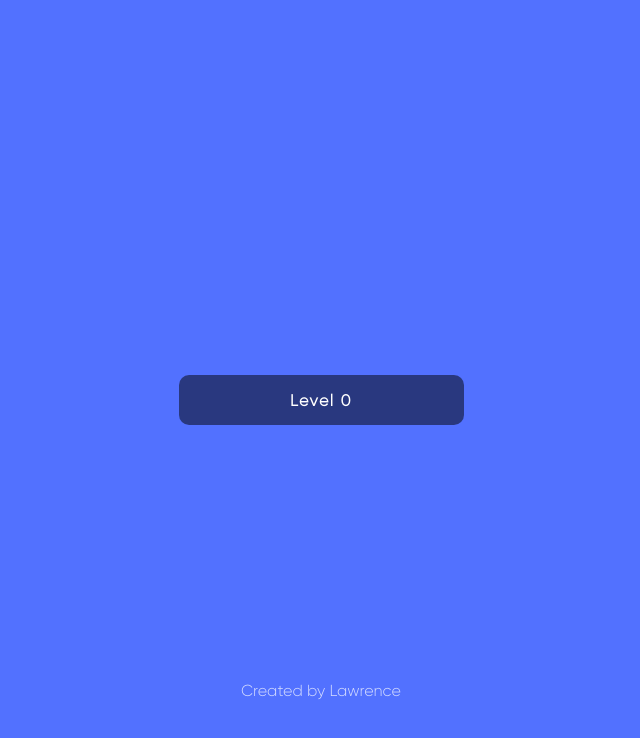
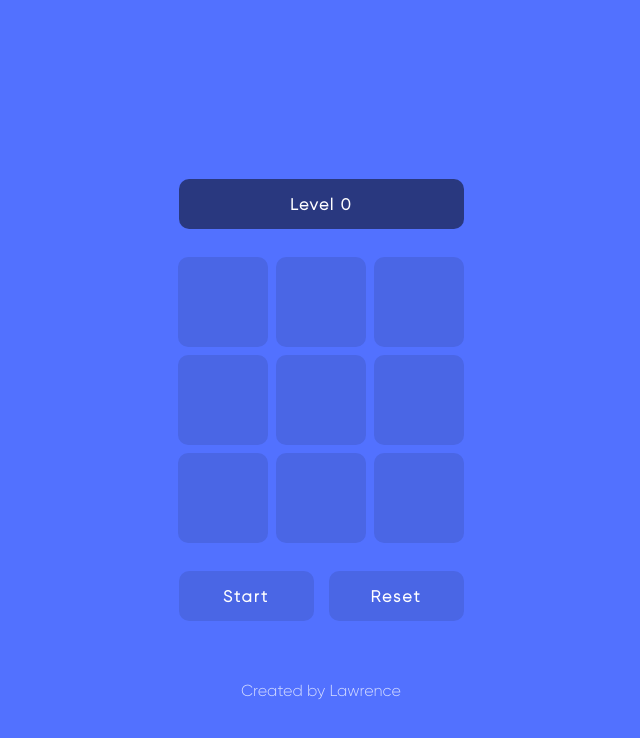
Before and after one commit to ltahmasian/MemoryPal, a plain HTML site: page index.html in a window 1280 px wide. Both pictures are taken after a click on the element "Start". Shown: the whole page, without its empty margins (319-959 px from the left). Drawn offline with Linux system fonts and the light colour scheme.

Commit message:
Gameboard, Tiles, and Buttons Initialization
- Added gameboard, tiles, and buttons (start, reset) when user starts the game
- Created method declarations to start a level and reset the game

*Refactored code to apply OOP principles*

```diff
--- a/script.js
+++ b/script.js
@@ -1,28 +1,92 @@
-const mainContainer = document.querySelector(".main-container");
-let menuLogo = document.querySelector(".menu-logo");
-let menuTitle = document.querySelector(".menu-title");
-let menuStartBtn = document.querySelector(".menu-start-btn");
+class MemoryPal {
+  constructor() {
+    this.mainContainer = document.querySelector(".main-container");
+    this.menuLogo = document.querySelector(".menu-logo");
+    this.menuTitle = document.querySelector(".menu-title");
+    this.menuStartBtn = document.querySelector(".menu-start-btn");
 
-function hideMenu() {
-  const elementsToRemove = [menuLogo, menuTitle, menuStartBtn];
+    this.gameBoard = null;
+    this.levelContainer = null;
+    this.gameChoices = [];
+    this.userChoices = [];
+    this.startLvlBtn = null;
+    this.resetLvlBtn = null;
+    this.tile = null;
+    this.tileId = null;
+    this.btnContainer = null;
+    this.level = 0;
+
+    this.startLevel = this.startLevel.bind(this);
+    this.resetGame = this.resetGame.bind(this);
+
+    this.menuStartBtn.addEventListener("click", this.startGame.bind(this));
+  }
+
+  hideMenu() {
+    const elementsToRemove = [this.menuLogo, this.menuTitle, this.menuStartBtn];
     elementsToRemove.forEach((element) => {
       element.style.transition = "opacity 0.2s";
       element.style.opacity = 0;
-    setTimeout(() => mainContainer.removeChild(element), 200);
+      setTimeout(() => this.mainContainer.removeChild(element), 200);
     });
   }
 
-function loadLevelContainer() {
-  let levelContainer = document.createElement("div");
-  levelContainer.classList.add("level-container");
-  mainContainer.appendChild(levelContainer).offsetHeight;
-  levelContainer.classList.add("fade-in");
-  levelContainer.textContent = "Level 0";
+  loadLevelContainer() {
+    this.levelContainer = document.createElement("div");
+    this.levelContainer.classList.add("level-container");
+    this.levelContainer.textContent = `Level ${this.level}`;
+    this.mainContainer.insertBefore(this.levelContainer, this.gameBoard);
   }
 
-function startGame() {
-  hideMenu();
-  setTimeout(loadLevelContainer, 200);
+  loadGameBoard() {
+    this.gameBoard = document.createElement("div");
+    this.gameBoard.classList.add("game-board");
+    this.mainContainer.appendChild(this.gameBoard);
   }
 
-menuStartBtn.addEventListener("click", startGame);
+  loadGameTiles() {
+    for (let i = 0; i < 9; i++) {
+      this.tile = document.createElement("div");
+      this.tileId = `tile${i}`;
+      this.tile.setAttribute("id", this.tileId);
+      this.tile.classList.add("tile");
+      this.gameBoard.appendChild(this.tile);
+    }
+  }
+
+  loadGameBtns() {
+    this.btnContainer = document.createElement("div");
+    this.btnContainer.classList.add("btn-container");
+
+    this.startLvlBtn = document.createElement("button");
+    this.startLvlBtn.classList.add("start-lvl-btn");
+    this.startLvlBtn.textContent = "Start";
+    this.startLvlBtn.addEventListener("click", this.startLevel);
+
+    this.resetLvlBtn = document.createElement("button");
+    this.resetLvlBtn.classList.add("reset-lvl-btn");
+    this.resetLvlBtn.textContent = "Reset";
+    this.resetLvlBtn.addEventListener("click", this.reset);
+    this.btnContainer.appendChild(this.startLvlBtn);
+    this.btnContainer.appendChild(this.resetLvlBtn);
+    this.mainContainer.appendChild(this.btnContainer);
+  }
+
+  startLevel() {
+    // Implement the logic for starting a level
+  }
+
+  resetGame() {
+    // Implement the logic for resetting the game
+  }
+
+  startGame() {
+    this.hideMenu();
+    setTimeout(() => this.loadLevelContainer(), 200);
+    setTimeout(() => this.loadGameBoard(), 200);
+    setTimeout(() => this.loadGameTiles(), 200);
+    setTimeout(() => this.loadGameBtns(), 200);
+  }
+}
+
+const memoryGame = new MemoryPal();
--- a/style.css
+++ b/style.css
@@ -84,6 +84,7 @@ body {
   color: white;
   opacity: 0.75;
   transition: 0.1s all;
+  position: fixed;
 }
 
 .caption:hover {
@@ -104,10 +105,56 @@ body {
   flex-direction: column;
   justify-content: center;
   align-items: center;
-  opacity: 0;
   transition: opacity 0.2s ease-in-out;
+  position: relative;
 }
 
 .fade-in {
   opacity: 1;
 }
+
+.game-board {
+  display: flex;
+  justify-content: center;
+  align-items: center;
+  flex-wrap: wrap;
+  gap: 8px;
+}
+
+.tile {
+  background-color: rgba(0, 0, 0, 0.1);
+  border-radius: 10px;
+  height: 5.625rem;
+  width: 5.625rem;
+  display: flex;
+  justify-content: center;
+  align-items: center;
+  font-size: 50px;
+}
+
+.btn-container {
+  display: flex;
+  gap: 15px;
+}
+
+.start-lvl-btn,
+.reset-lvl-btn {
+  width: 8.438rem;
+  height: 3.125rem;
+  border-radius: 10px;
+  border: none;
+  background-color: rgba(0, 0, 0, 0.1);
+  color: white;
+  font-family: "gilroyLight";
+  letter-spacing: 2px;
+  font-weight: 600;
+  font-size: 16px;
+  transition: 0.1s all;
+}
+
+.start-lvl-btn:hover,
+.reset-lvl-btn:hover {
+  transition: 0.1s all;
+  background-color: rgba(0, 0, 0, 0.5);
+  cursor: pointer;
+}
```
Lines whose indentation alone changed are shown as unchanged.
